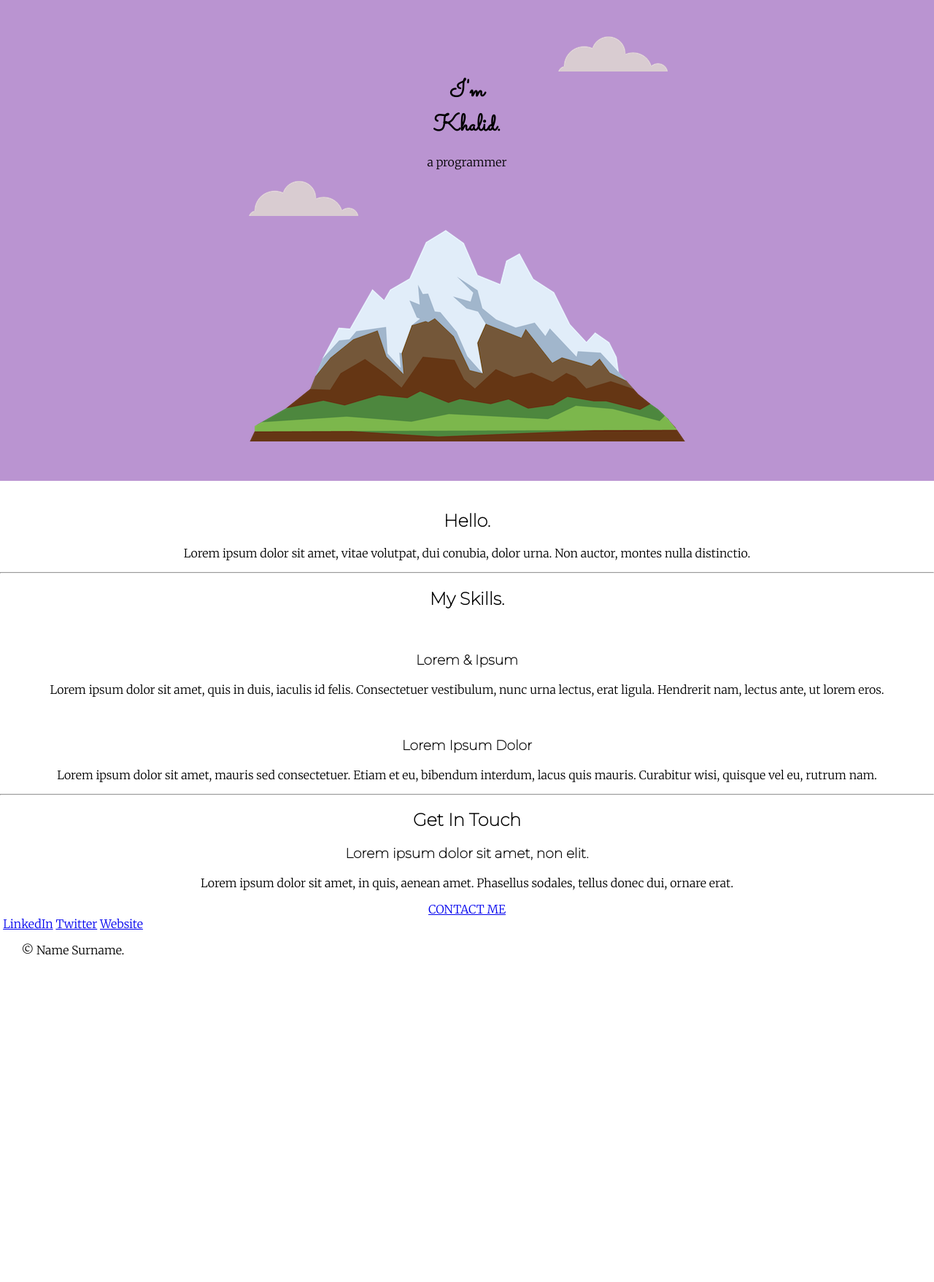
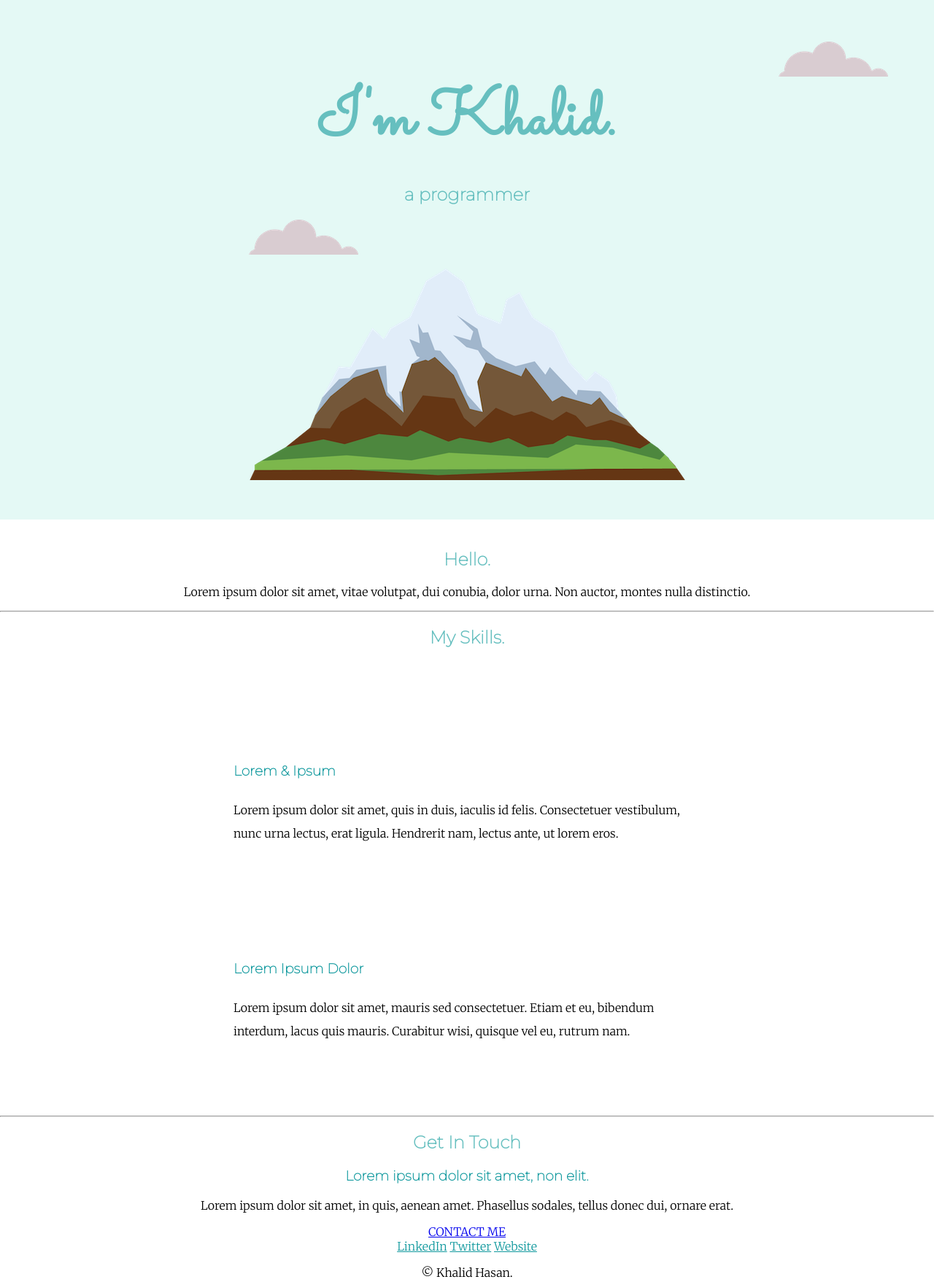
Before and after one commit to khalidx3/Webdev-Tutorial, a plain HTML site: page CSS-My Site/index.html in a window 1280 px wide. Shown: the whole page at 73% size. Before the commit the page ends 1456 px from the top, so only its background shows below. Drawn offline with Linux system fonts and the light colour scheme.

Commit message:
CSS Updated

```diff
--- a/CSS-My Site/CSS/style.css
+++ b/CSS-My Site/CSS/style.css
@@ -6,40 +6,61 @@ body{
 }
 h1{
 
-    width: 10%;
-    margin: 0 auto 0 auto;
+    margin: 50px auto 0 auto;
     font-family: 'Sacramento', cursive;
+    font-size: 5.62rem;
+    color: #66BFBF;
 }
 h2{
     font-family: 'Montserrat', sans-serif;
+    font: size 2.5rem; ;
+    color: #66BFBF;
 }
 h3{
     font-family: 'Montserrat', sans-serif;
+    color: #11999E;
+}
+.footer-link{
+    color: #11999E;
+}
+.skill-row{
+    width: 50%;
+    margin:  100px  auto 100px auto ;
+    text-align: left;
+    line-height: 2;
+}
+.code-img{
+    width: 25%;
+    float: left;
+    margin-right: 30px;
+}
+.chilli-img{
+    width: 25%;
+    float: right;
+    margin-left: 30px;
 }
 .top-container{
-    background-color: #BA94D1 ;
-
+    background-color: #E4F9F5 ;
+    position: relative;
     padding: 50px;
 
 
 
 }
 .mid-container{
-    width: 200px;
-    height: 200px;
-    background-color: red;
+
 
 
 }
 .bottom-container{
-    width: 200px;
-    height: 200px;
+
 
 
 }
 .top-cloud{
-    position: relative;
-    left:200px
+    position: absolute;
+    left: 1067px;
+    bottom: 607px;
 }
 .bottom-cloud{
     position: absolute;
--- a/CSS-My Site/index.html
+++ b/CSS-My Site/index.html
@@ -18,7 +18,7 @@
     <div class="top-container">
         <img class="top-cloud" src="Images/cloud.png" alt="cloud-img">
         <h1>I'm Khalid.</h1>
-        <p>a programmer</p>
+        <h2>a programmer</h2>
         <img class="bottom-cloud"  src="Images/cloud.png" alt="cloud-img">
         <img src="Images/mountain.png" alt="mountain-img">
     </div>
@@ -54,7 +54,7 @@
         <a class="footer-link" href="https://www.linkedin.com/">LinkedIn</a>
         <a class="footer-link" href="https://twitter.com/">Twitter</a>
         <a class="footer-link" href="https://www.appbrewery.co/">Website</a>
-        <p>© Name Surname.</p>
+        <p>© Khalid Hasan.</p>
       </div>
 
 </body>
```
